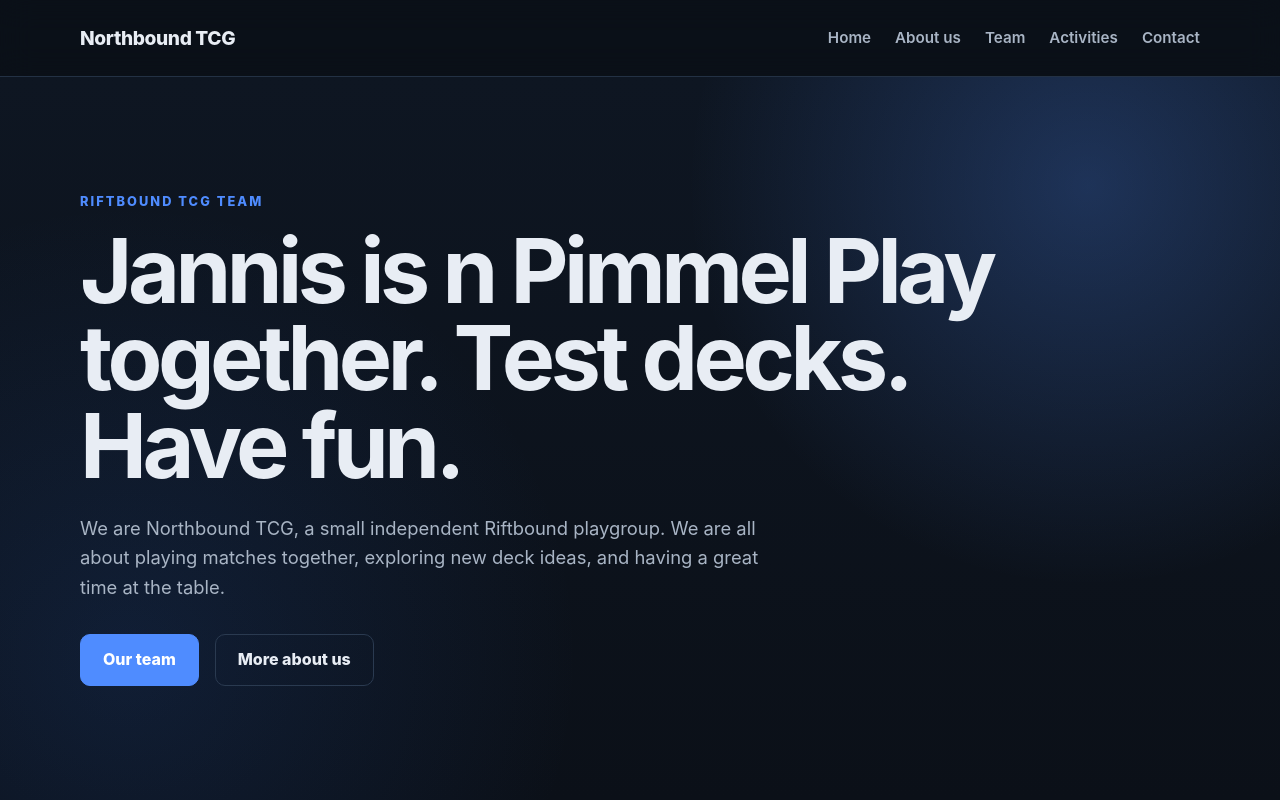
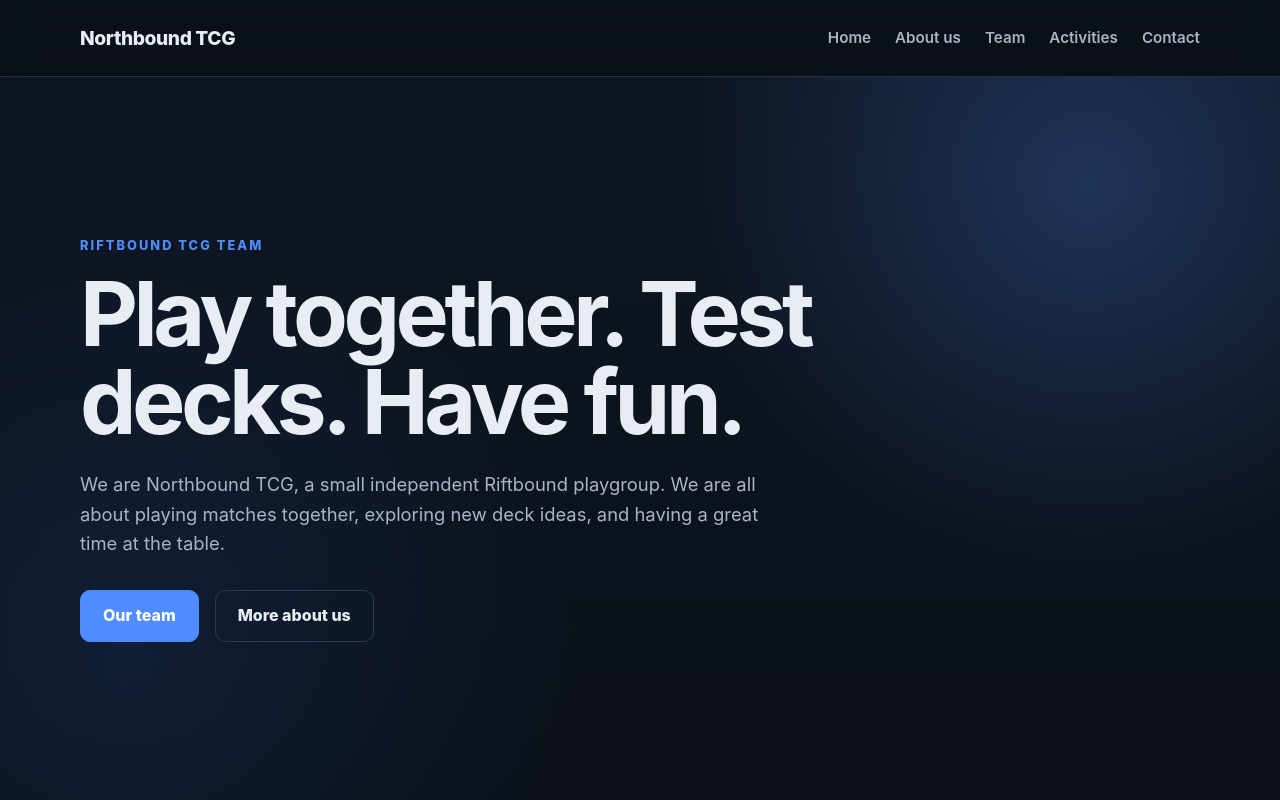
Before and after one commit to TheSandHawk/NBTCG, a website built with Vite: page index.html in a window 1280 px wide. Shown: the top 800 px of the page. Built offline with nearby package versions, Linux system fonts and the light colour scheme.

Commit message:
Removed random ass header

```diff
--- a/index.html
+++ b/index.html
@@ -48,7 +48,7 @@
         <div class="container hero-content">
           <p class="eyebrow">Riftbound TCG Team</p>
 
-          <h1>Jannis is n Pimmel Play together. Test decks. Have fun.</h1>
+          <h1>Play together. Test decks. Have fun.</h1>
 
           <p class="hero-text">
             We are Northbound TCG, a small independent Riftbound playgroup.
```
